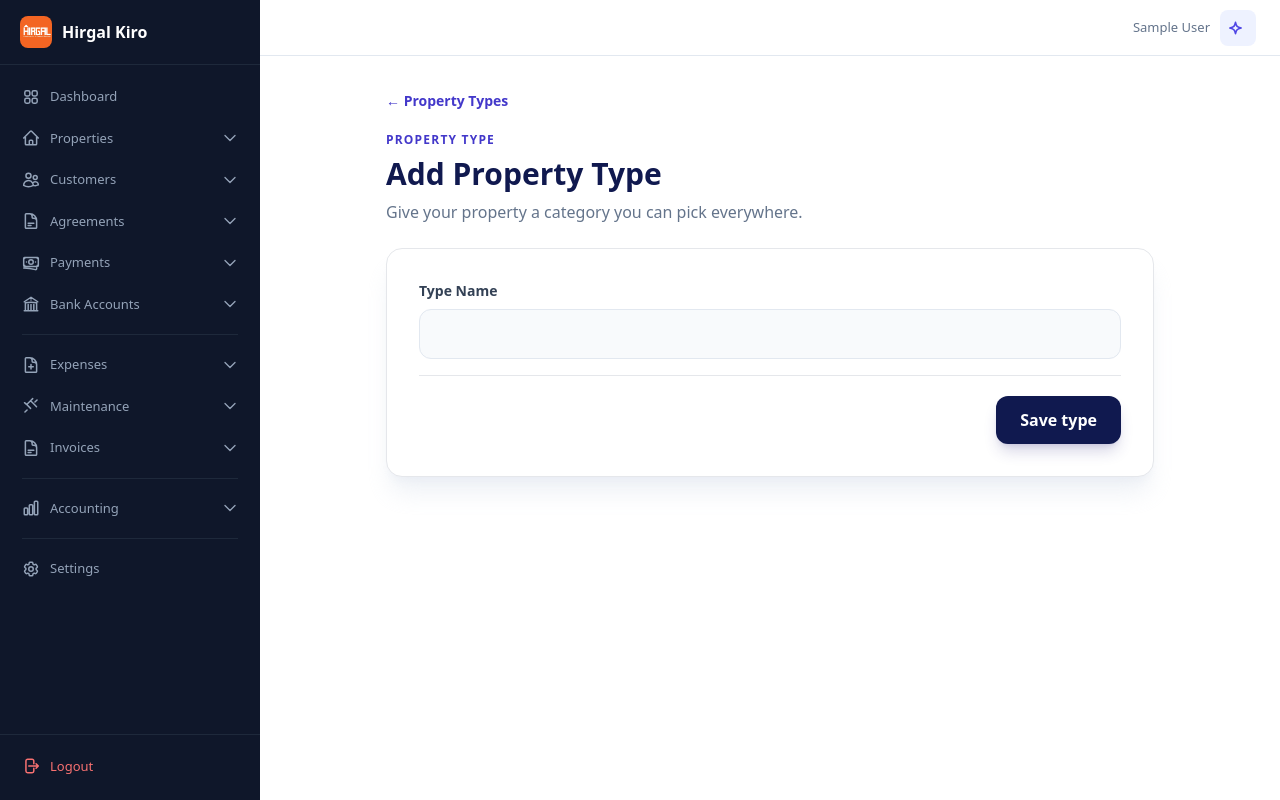
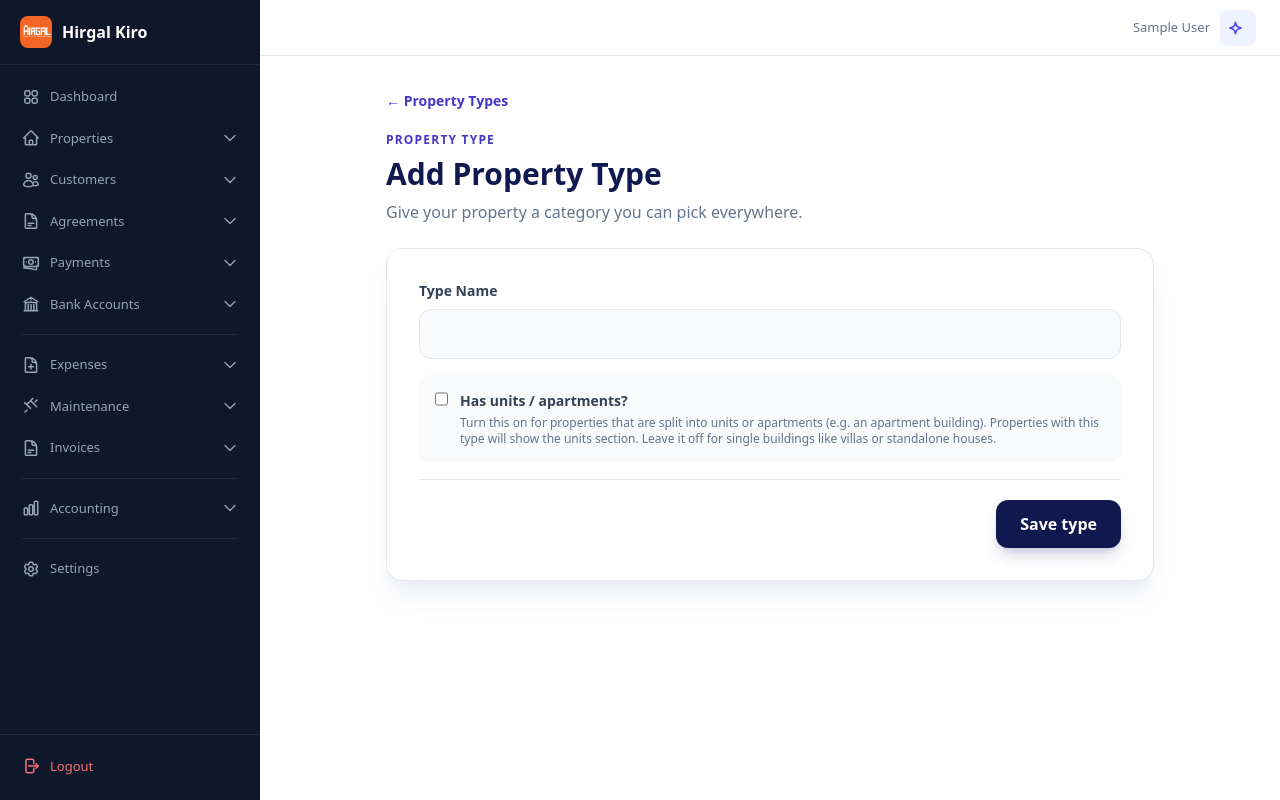
Before and after one commit to Mubarak-mubra/hirgal, a Django app: page /property-types/new/ in a window 1280 px wide. Run offline with Django 5.2, Linux system fonts and the light colour scheme; the visitor is signed in with stand-in values (Sample User, id 1); some libraries are stand-ins or nearby versions.

Commit message:
feat: move has_units flag from properties to property types so structure is chosen once per type

```diff
--- a/properties/models.py
+++ b/properties/models.py
@@ -8,6 +8,7 @@ from django.db import models
 class PropertyType(models.Model):
     owner = models.ForeignKey(settings.AUTH_USER_MODEL, on_delete=models.CASCADE, related_name="property_types")
     name = models.CharField("Type name", max_length=100)
+    has_units = models.BooleanField("Has units / apartments", default=False)
     created_at = models.DateTimeField(auto_now_add=True)
 
     class Meta:
@@ -18,14 +19,19 @@ class PropertyType(models.Model):
         return self.name
 
 
-DEFAULT_PROPERTY_TYPES = ["Home", "Apartment", "Commercial", "Mixed"]
+DEFAULT_PROPERTY_TYPES = [
+    ("Home", False),
+    ("Apartment", True),
+    ("Commercial", False),
+    ("Mixed", True),
+]
 
 
 def ensure_default_property_types(owner):
     """Create the starter property types for an owner that has none yet."""
     if owner and not PropertyType.objects.filter(owner=owner).exists():
         PropertyType.objects.bulk_create(
-            [PropertyType(owner=owner, name=name) for name in DEFAULT_PROPERTY_TYPES]
+            [PropertyType(owner=owner, name=name, has_units=has_units) for name, has_units in DEFAULT_PROPERTY_TYPES]
         )
 
 
@@ -35,7 +41,6 @@ class Property(models.Model):
     property_type = models.ForeignKey(
         PropertyType, on_delete=models.SET_NULL, null=True, blank=True, related_name="properties"
     )
-    has_units = models.BooleanField("Has units / apartments", default=False)
     location = models.CharField(max_length=200)
     total_rentable_spaces = models.PositiveIntegerField(default=1)
     electricity_account_no = models.CharField("Electricity account no.", max_length=50, blank=True)
@@ -47,6 +52,12 @@ class Property(models.Model):
 
     def __str__(self):
         return self.name
+
+    @property
+    def has_units(self):
+        if self.property_type_id:
+            return self.property_type.has_units
+        return self.units.exists()
 
 
 class Unit(models.Model):
--- a/properties/serializers.py
+++ b/properties/serializers.py
@@ -6,6 +6,7 @@ class PropertySerializer(serializers.ModelSerializer):
     total_units = serializers.IntegerField(read_only=True, default=0)
     rented_units = serializers.IntegerField(read_only=True, default=0)
     expected_monthly_rent = serializers.DecimalField(max_digits=12, decimal_places=2, read_only=True, default=0)
+    has_units = serializers.SerializerMethodField()
 
     class Meta:
         model = Property
@@ -24,7 +25,10 @@ class PropertySerializer(serializers.ModelSerializer):
             "created_at",
             "updated_at",
         ]
-        read_only_fields = ["id", "created_at", "updated_at"]
+        read_only_fields = ["id", "created_at", "updated_at", "has_units"]
+
+    def get_has_units(self, obj):
+        return obj.has_units
 
 
 class UnitSerializer(serializers.ModelSerializer):
--- a/templates/web/confirm_delete.html
+++ b/templates/web/confirm_delete.html
@@ -4,14 +4,19 @@
 <div class="max-w-lg mx-auto p-6">
   <div class="bg-white rounded-xl border shadow-sm p-6">
     <h1 class="text-2xl font-bold mb-4">Delete</h1>
+    {% if error %}
+    <div class="mb-4 rounded-lg border border-amber-300 bg-amber-50 p-3 text-sm font-semibold text-amber-800">{{ error }}</div>
+    {% endif %}
     <p class="text-gray-700 mb-6">Are you sure you want to delete: <strong>{{ object }}</strong>?</p>
 
     <form method="POST" action="">
       {% csrf_token %}
       <div class="flex gap-3">
+        {% if not error %}
         <button type="submit" class="bg-red-600 text-white px-6 py-2 rounded-lg hover:bg-red-700 transition font-bold">
           Yes, Delete
         </button>
+        {% endif %}
         {% if cancel_url and cancel_args %}
         <a href="{% url cancel_url cancel_args.0 %}" class="border px-6 py-2 rounded-lg hover:bg-gray-50 transition">Cancel</a>
         {% elif cancel_url %}
--- a/templates/web/property_type_form.html
+++ b/templates/web/property_type_form.html
@@ -15,6 +15,16 @@
       {{ form.name }}
       {% for error in form.name.errors %}<small class="mt-1 block text-rose-600">{{ error }}</small>{% endfor %}
     </div>
+    <div class="mb-4 rounded-xl bg-slate-50 p-4">
+      <label class="flex items-start gap-3 cursor-pointer">
+        {{ form.has_units }}
+        <span>
+          <span class="block text-sm font-semibold text-slate-700">Has units / apartments?</span>
+          <span class="mt-1 block text-xs text-slate-500">Turn this on for properties that are split into units or apartments (e.g. an apartment building). Properties with this type will show the units section. Leave it off for single buildings like villas or standalone houses.</span>
+        </span>
+      </label>
+      {% for error in form.has_units.errors %}<small class="mt-1 block text-rose-600">{{ error }}</small>{% endfor %}
+    </div>
     <div class="mt-4 flex justify-end border-t pt-5">
       <button class="rounded-xl bg-ink px-6 py-3 font-bold text-white shadow-lg shadow-indigo-900/20 transition hover:bg-indigo-900" type="submit">Save type</button>
     </div>
--- a/web/forms.py
+++ b/web/forms.py
@@ -58,18 +58,14 @@ class UserProfileForm(forms.ModelForm):
 class PropertyForm(forms.ModelForm):
     class Meta:
         model = Property
-        fields = ("name", "property_type", "has_units", "location", "electricity_account_no", "water_account_no", "description")
+        fields = ("name", "property_type", "location", "electricity_account_no", "water_account_no", "description")
         labels = {
             "name": "Property Name",
             "property_type": "Property Type",
-            "has_units": "Has units / apartments",
             "location": "Location",
             "description": "Description",
             "electricity_account_no": "Electricity Account No.",
             "water_account_no": "Water Account No.",
-        }
-        widgets = {
-            "has_units": forms.CheckboxInput(attrs={"class": "h-4 w-4 rounded border-slate-300 text-indigo-600 focus:ring-indigo-500"}),
         }
 
     def __init__(self, *args, user=None, **kwargs):
@@ -87,13 +83,17 @@ class PropertyForm(forms.ModelForm):
 class PropertyTypeForm(forms.ModelForm):
     class Meta:
         model = PropertyType
-        fields = ("name",)
-        labels = {"name": "Type Name"}
+        fields = ("name", "has_units")
+        labels = {"name": "Type Name", "has_units": "Has units / apartments"}
+        widgets = {
+            "has_units": forms.CheckboxInput(attrs={"class": "h-4 w-4 rounded border-slate-300 text-indigo-600 focus:ring-indigo-500"}),
+        }
 
     def __init__(self, *args, user=None, **kwargs):
         super().__init__(*args, **kwargs)
         self._user = user
         _style_fields(self)
+        self.fields["has_units"].widget.attrs["class"] = "h-4 w-4 rounded border-slate-300 text-indigo-600 focus:ring-indigo-500"
 
     def clean_name(self):
         name = self.cleaned_data["name"]
@@ -212,7 +212,7 @@ class RentalAgreementForm(forms.ModelForm):
             final_property_ids = []
             for prop in Property.objects.filter(owner=user):
                 active_for_prop = active_agreements.filter(property=prop)
-                if prop.has_units and prop.units.exists():
+                if prop.has_units:
                     # Unit-based property: available if any unit is still free
                     rented_unit_ids = active_for_prop.values_list("unit_id", flat=True)
                     if prop.units.exclude(id__in=rented_unit_ids).exists():
--- a/web/views.py
+++ b/web/views.py
@@ -458,12 +458,23 @@ class PropertyTypeUpdateView(LoginRequiredMixin, View):
 class PropertyTypeDeleteView(LoginRequiredMixin, View):
     login_url = "/login/"
 
+    def _error(self, property_type):
+        count = property_type.properties.count()
+        if count:
+            return "%d propert%s currently use this type — reassign or delete those properties first." % (
+                count, "y" if count == 1 else "ies",
+            )
+        return None
+
     def get(self, request, pk):
         property_type = get_object_or_404(PropertyType, pk=pk, owner=request.user.get_data_owner())
-        return render(request, "web/confirm_delete.html", {"object": property_type, "cancel_url": "web-property-type-list"})
+        return render(request, "web/confirm_delete.html", {"object": property_type, "cancel_url": "web-property-type-list", "error": self._error(property_type)})
 
     def post(self, request, pk):
         property_type = get_object_or_404(PropertyType, pk=pk, owner=request.user.get_data_owner())
+        error = self._error(property_type)
+        if error:
+            return render(request, "web/confirm_delete.html", {"object": property_type, "cancel_url": "web-property-type-list", "error": error})
         property_type.delete()
         return redirect("web-property-type-list")
 
```
Also changed, not shown: properties/admin.py (+4 -3 lines), templates/web/property_type_list.html (+9 -1 lines), properties/migrations/0013_move_has_units_to_propertytype.py (added).
